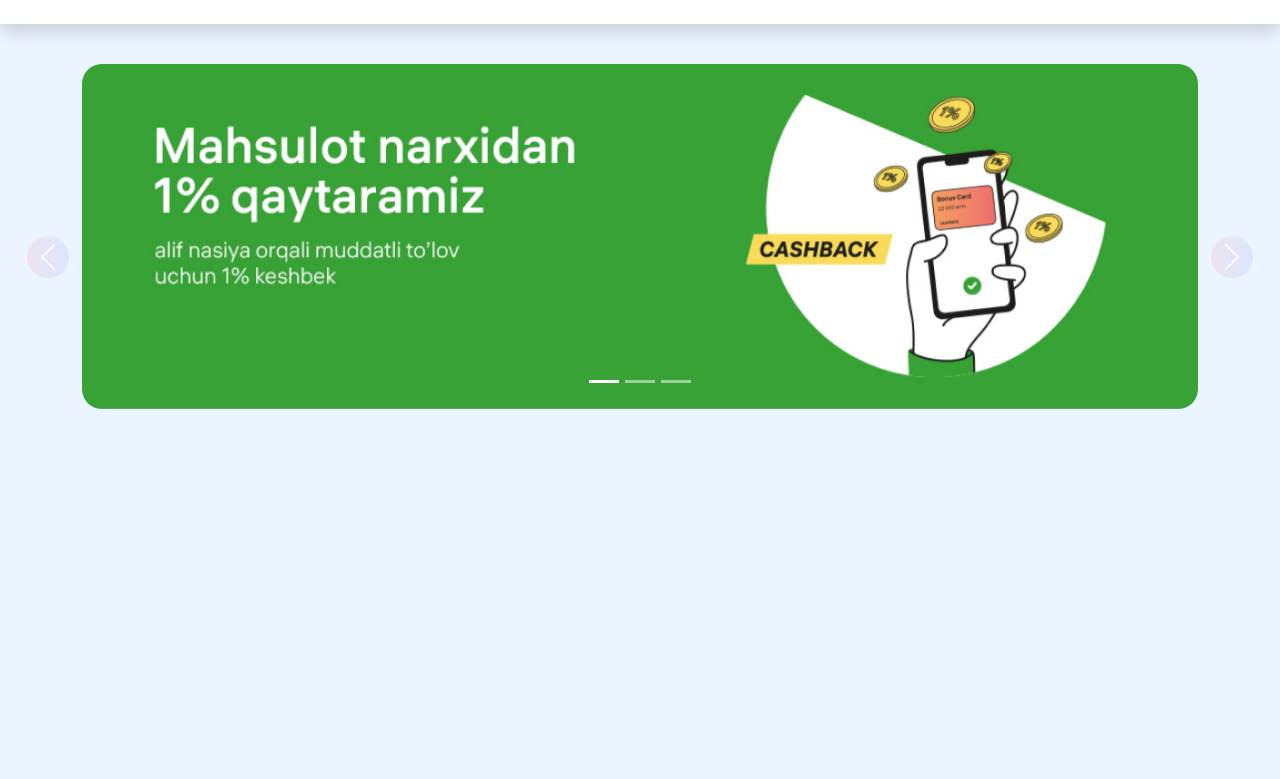
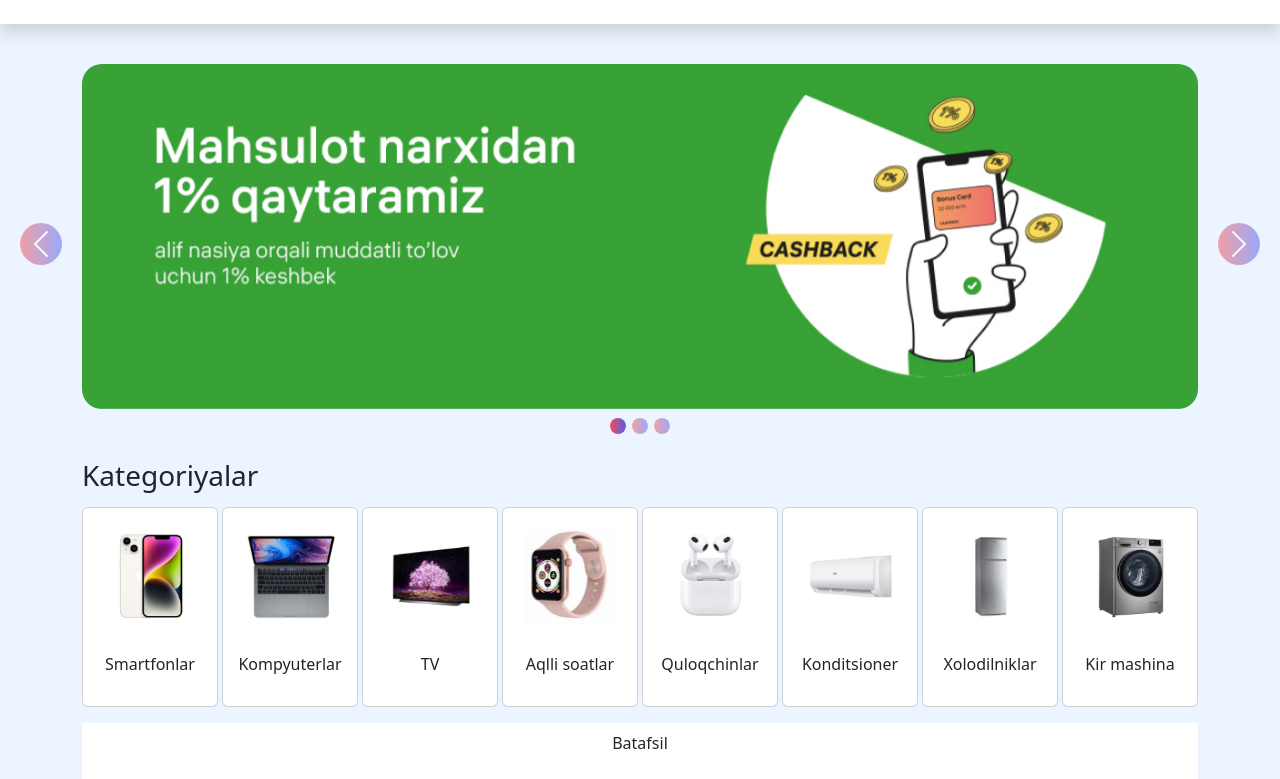
Before and after one commit to AbdulqosimAzizovich/next-shop, a plain HTML site: page index.html in a window 1280 px wide. Shown: the part 74-853 px from the top of the page. Before the commit the page ends 800 px from the top, so only its background shows below. Drawn offline with nearby package versions, Linux system fonts and the light colour scheme.

Commit message:
category start

```diff
--- a/index.html
+++ b/index.html
@@ -61,33 +61,78 @@
         <!-- Header End -->
 
         <main>
-
             <section id="intro">
                 <div class="container">
-                    <div id="carouselExampleIndicators" class="carousel slide">
+                    <div class="wrapper">
+                      <div id="carouselExampleCaptions" class="carousel slide ">
                       <div class="carousel-indicators">
-                          <button type="button" data-bs-target="#carouselExampleIndicators" data-bs-slide-to="0" class="active" aria-current="true" aria-label="Slide 1"></button>
-                          <button type="button" data-bs-target="#carouselExampleIndicators" data-bs-slide-to="1" aria-label="Slide 2"></button>
-                          <button type="button" data-bs-target="#carouselExampleIndicators" data-bs-slide-to="2" aria-label="Slide 3"></button>
+                        <button
+                          type="button"
+                          data-bs-target="#carouselExampleCaptions"
+                          data-bs-slide-to="0"
+                          class="active"
+                          aria-current="true"
+                          aria-label="Slide 1"
+                        ></button>
+                        <button
+                          type="button"
+                          data-bs-target="#carouselExampleCaptions"
+                          data-bs-slide-to="1"
+                          aria-label="Slide 2"
+                        ></button>
+                        <button
+                          type="button"
+                          data-bs-target="#carouselExampleCaptions"
+                          data-bs-slide-to="2"
+                          aria-label="Slide 3"
+                        ></button>
                       </div>
                       <div class="carousel-inner">
                         <div class="carousel-item active">
-                            <img src="./assets/images/hero1.jpg" class="d-block w-100" alt="...">
+                          <img
+                          src="./assets/images/hero1.jpg"
+                            class="d-block w-100 "
+                            alt="..."
+                          />
+                          <div class="carousel-caption d-none d-md-block rounded">
+                          </div>
                         </div>
                         <div class="carousel-item">
-                            <img src="./assets/images/hero1.jpg"" class="d-block w-100" alt="...">
+                          <img
+                          src="./assets/images/hero1.jpg"
+                            class="d-block w-100 "
+                            alt="..."
+                          />
+                          <div class="carousel-caption d-none d-md-block">
                           </div>
-
+                        </div>
                         <div class="carousel-item">
-                            <img src="./assets/images/hero1.jpg"" class="d-block w-100" alt="...">
+                          <img
+                            src="./assets/images/hero1.jpg"
+                            class="d-block w-100 "
+                            alt="..."
+                          />
+                          <div class="carousel-caption d-none d-md-block">
+                          </div>
+                        </div>
                       </div>
 
                     </div>
-                        <button class="carousel-control-prev" type="button" data-bs-target="#carouselExampleIndicators" data-bs-slide="prev">
+                    <button
+                        class="carousel-control-prev"
+                        type="button"
+                        data-bs-target="#carouselExampleCaptions"
+                        data-bs-slide="prev"
+                      >
                         <span class="carousel-control-prev-icon" aria-hidden="true"></span>
                         <span class="visually-hidden">Previous</span>
                       </button>
-                        <button class="carousel-control-next" type="button" data-bs-target="#carouselExampleIndicators" data-bs-slide="next">
+                      <button
+                        class="carousel-control-next"
+                        type="button"
+                        data-bs-target="#carouselExampleCaptions"
+                        data-bs-slide="next"
+                      >
                         <span class="carousel-control-next-icon" aria-hidden="true"></span>
                         <span class="visually-hidden">Next</span>
                       </button>
@@ -95,8 +140,53 @@
                 </div>
             </section>
 
+            <section id="category">
+                <div class="container">
+                    <h2 class="fs-3">Kategoriyalar</h2>
+
+                    <div class="category__slide">
+                        <div class="card">
+                            <img src="./assets/images/telefon.png" alt="Iphone" class="card-img">
+                            <p class="p-2">Smartfonlar</p>
+                        </div>
+                        <div class="card">
+                            <img src="./assets/images/laptop.png" alt="laptop" class="card-img">
+                            <p class="p-2">Kompyuterlar</p>
+                        </div>
+                        <div class="card">
+                            <img src="./assets/images/Tv.png" alt="Tv" class="card-img">
+                            <p class="p-2">TV</p>
+                        </div>
+                        <div class="card">
+                            <img src="./assets/images/sm_watch.png" alt="sm_watch" class="card-img">
+                            <p class="p-2">Aqlli soatlar</p>
+                        </div>
+                        <div class="card">
+                            <img src="./assets/images/air_pods.png" alt="air_pods" class="card-img">
+                            <p class="p-2">Quloqchinlar</p>
+                        </div>
+
+                        <div class="card">
+                            <img src="./assets/images/conditsioner.png" alt="conditsioner" class="card-img">
+                            <p class="p-2">Konditsioner</p>
+                        </div>
+
+                        <div class="card">
+                            <img src="./assets/images/xolodilnik.png" alt="xolodilnik" class="card-img">
+                            <p class="p-2">Xolodilniklar</p>
+                        </div>
+                        <div class="card">
+                            <img src="./assets/images/kir_mashina.png" alt="kir_mashina" class="card-img">
+                            <p class="p-2">Kir mashina</p>
+                        </div>
+                    </div>
+
+                    <div class="category__btn text-center p-2 bg-white mt-3">
+                        <p>Batafsil</p>
+                    </div>
+                </div>
+            </section>
         </main>
-
     </body>
 
     <script
--- a/styles/styles.css
+++ b/styles/styles.css
@@ -68,41 +68,70 @@ header {
     padding-top: 40px;
 }
 
-.carousel-inner {
-    border-radius: 20px;
+.wrapper {
     position: relative;
 }
 
-.carousel-control-prev {
+.carousel-inner {
+    border-radius: 20px;
+    position: relative !important;
+
+}
+
+.carousel-control-prev,
+.carousel-control-next {
     position: absolute !important;
-    left: -55px;
-    background: linear-gradient(270deg, rgba(77, 94, 246, 0.2) 0%, rgba(246, 77, 77, 0.2) 100%);
-    border-radius: 23px;
+
     width: 42px;
     height: 42px;
-    top: 50%;
-    transition: all 1s ease;
+    background: linear-gradient(270deg, #4d5ef6 0%, #f64d4d 100%);
+    border-radius: 50%;
+    top: 46%;
+
 }
 
 .carousel-control-next {
-    position: absolute !important;
-    right: -55px;
-    background: linear-gradient(270deg, rgba(77, 94, 246, 0.2) 0%, rgba(246, 77, 77, 0.2) 100%);
-    border-radius: 23px;
-    width: 42px;
-    height: 42px;
-    top: 50%;
-    transition: all 1s ease;
+    right: -62px;
 }
 
-.carousel-control-next:hover{
-    background: linear-gradient(270deg, #4D5EF6 0%, #F64D4D 100%);
-    border-radius: 23px;
-    transition: all 1s ease
+.carousel-control-prev {
+    left: -62px;
 }
 
-.carousel-control-prev:hover{
-    background: linear-gradient(270deg, #4D5EF6 0%, #F64D4D 100%);
-    border-radius: 23px;
-    transition: all 1s ease
+.carousel-indicators {
+    bottom: -15%;
 }
+
+.carousel-indicators button {
+    position: relative;
+    width: 16px !important;
+    height: 16px !important;
+    background: linear-gradient(270deg, #4d5ef6 0%, #f64d4d 100%);
+    border-radius: 50%;
+}
+
+#category{
+    padding-top: 50px;
+}
+
+.category__slide{
+    display: flex;
+    justify-content: space-between;
+    margin-top: 15px;
+}
+.category__slide .card{
+    text-align: center;
+    width: 136px;
+    height: 200px;
+}
+
+.category__slide .card-img{
+    object-fit: contain;
+    transform: scale(0.7);
+    transition: all 0.4s ease;
+    width: 136px;
+    height: 136px;
+}
+.category__slide .card-img:hover{
+    transform: scale(0.9);
+}
```
Lines whose indentation alone changed are shown as unchanged.
